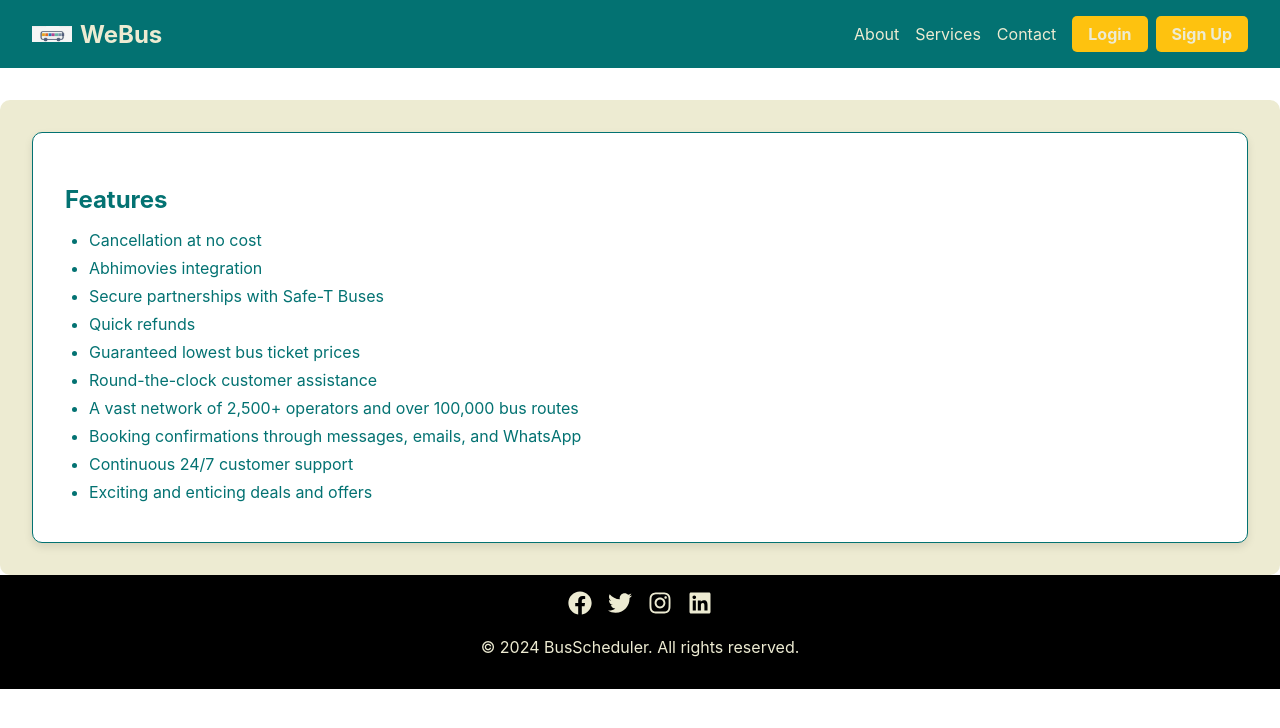
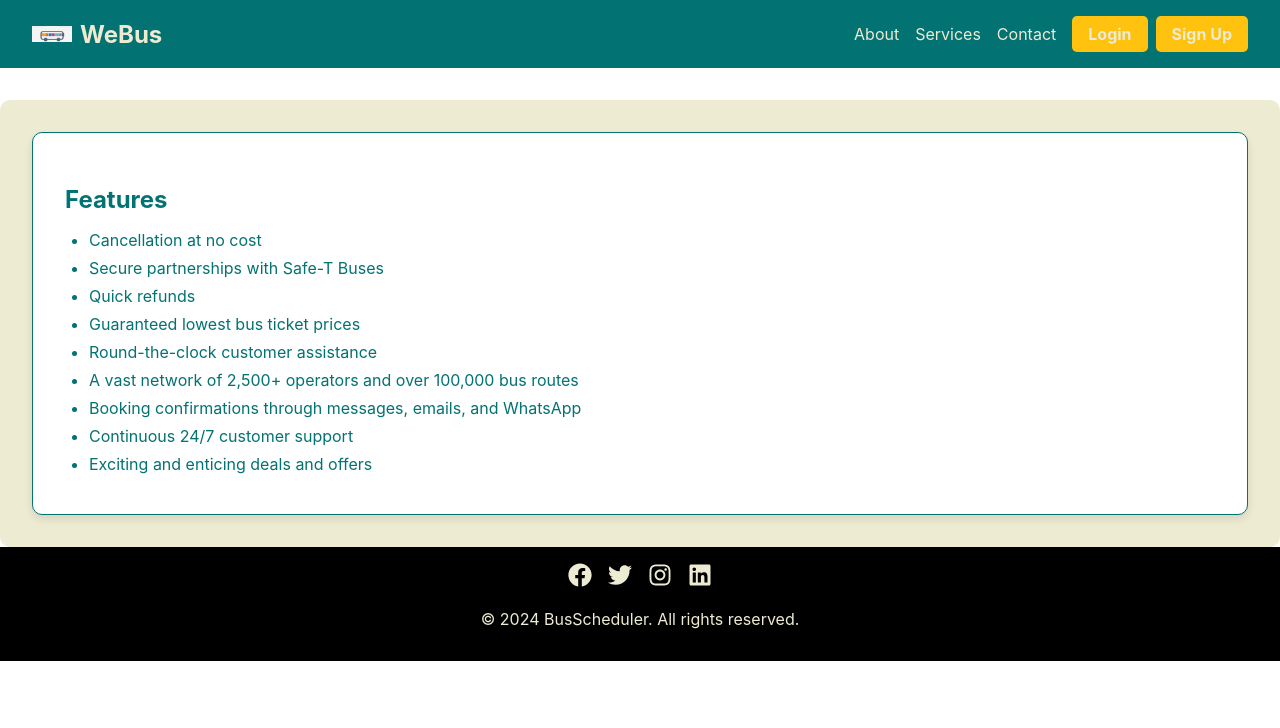
Before and after one commit to Sheenu0104/bus-scheduler, a React (Create React App) app: page /about in a window 1280 px wide. Shown: the top 728 px of the page. Built offline with nearby package versions, Linux system fonts and the light colour scheme.

Commit message:
Update AboutPage.js

```diff
--- a/src/pages/AboutPage.js
+++ b/src/pages/AboutPage.js
@@ -8,7 +8,7 @@ const AboutPage = () => (
     <h2>Features</h2>
     <ul class="features-list">
       <li>Cancellation at no cost</li>
-      <li>Abhimovies integration</li>
+
       <li>Secure partnerships with Safe-T Buses</li>
       <li>Quick refunds</li>
       <li>Guaranteed lowest bus ticket prices</li>
```
